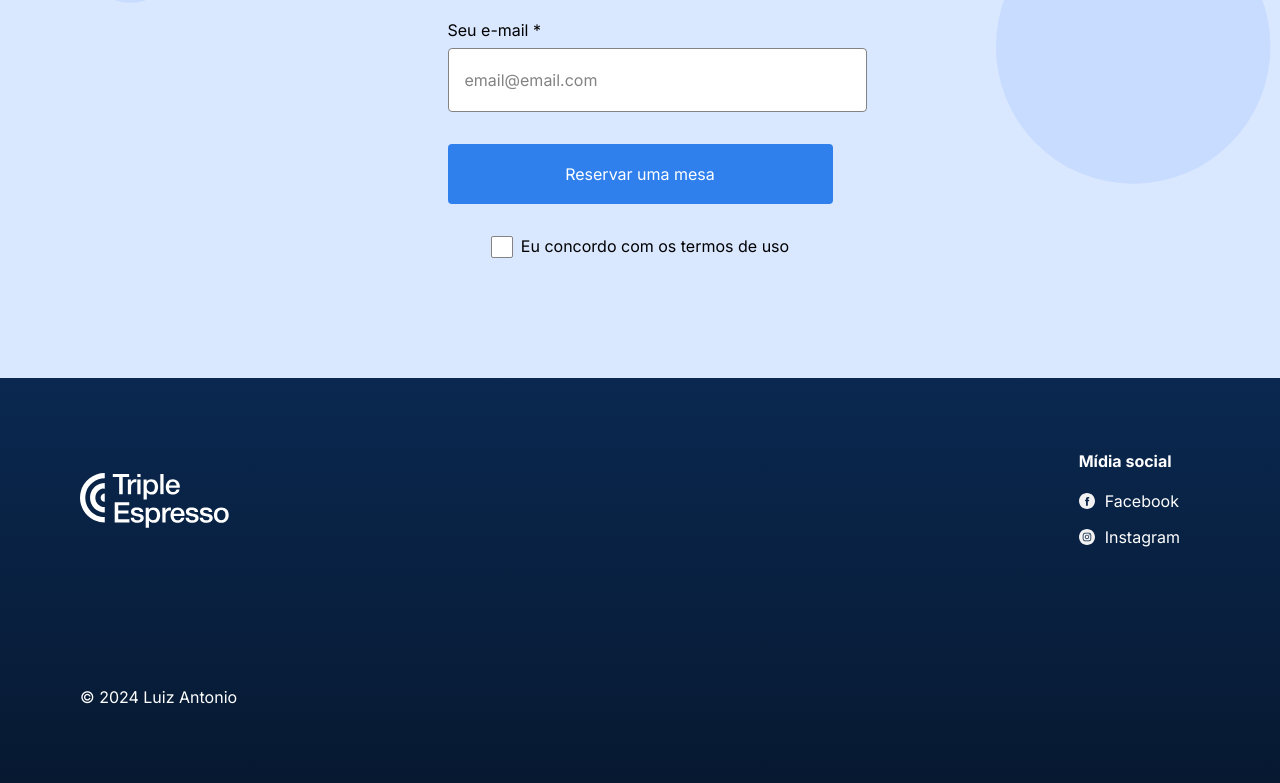
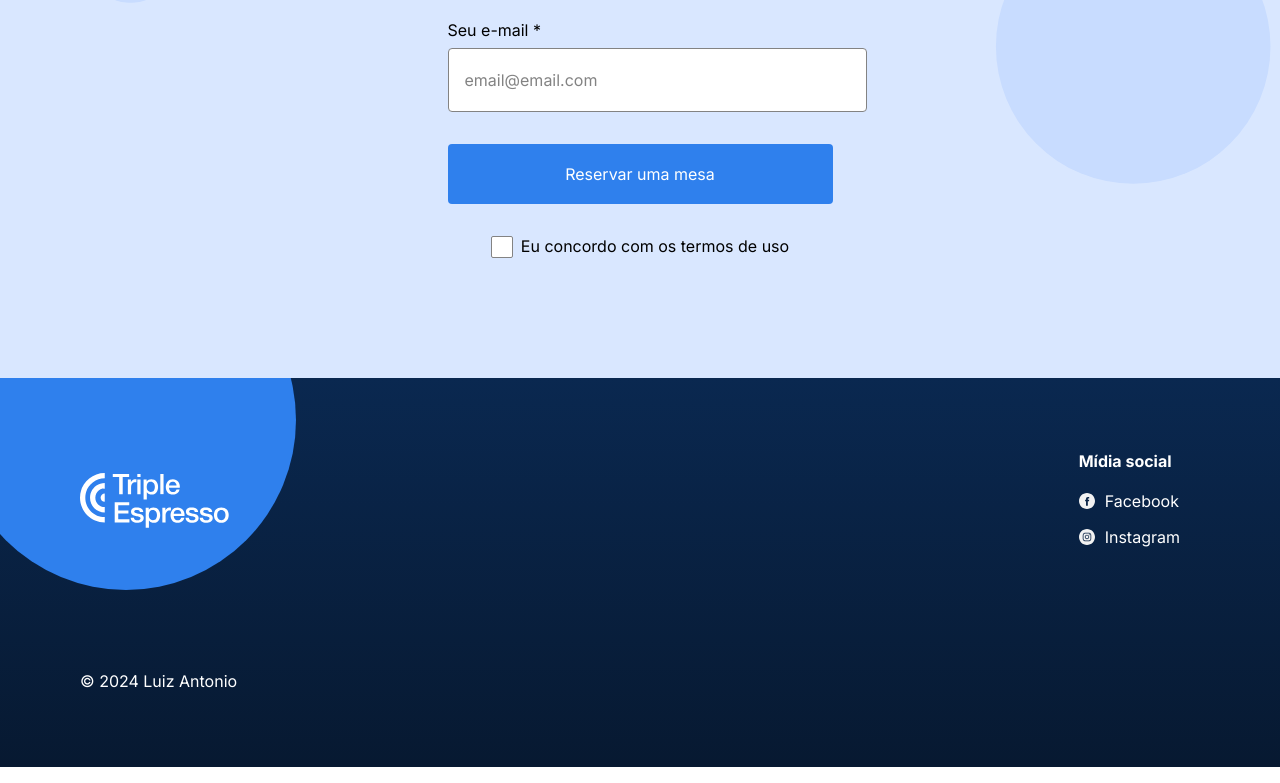
Before and after one commit to Luiz-Totoim/web_project_coffeeshop, a plain HTML site: page index.html in a window 1280 px wide. Shown: the part 2304-3087 px from the top of the page. Drawn offline with Linux system fonts and the light colour scheme.

Commit message:
parte 4.4

```diff
--- a/blocks/footer.css
+++ b/blocks/footer.css
@@ -1,10 +1,14 @@
 .footer {
+  position: relative;
   padding: 60px 100px 60px 80px;
   background: linear-gradient(180deg, #0a2850 0%, #071931 100%);
-  display: flex;
-  flex-direction: column;
-  gap: 108px;
+  overflow: hidden;
 }
+
+.footer__logo {
+  z-index: 1;
+}
+
 .footer__content {
   display: flex;
   justify-content: space-between;
@@ -27,6 +31,7 @@
   align-items: center;
   gap: 10px;
 }
+
 .footer__social-icon {
   width: 16px;
   height: 16px;
@@ -41,5 +46,15 @@
   color: #c1c1c1;
 }
 .footer__copyright {
+  margin-top: 108px;
   color: #fff;
 }
+.footer__circle {
+  position: absolute;
+  border-radius: 50%;
+  width: 340px;
+  height: 340px;
+  background-color: #2f80ed;
+  left: -44px;
+  top: -128px;
+}
--- a/index.html
+++ b/index.html
@@ -173,7 +173,8 @@
             src="./images/logo_coffeeshop_light.svg"
             alt="Logo Triple Expresso"
           />
-          <div>
+
+          <div class="footer__social">
             <h2 class="footer__social-heading">Mídia social</h2>
             <ul class="footer__list">
               <li class="footer__list-item">
@@ -196,6 +197,7 @@
           </div>
         </div>
         <p class="footer__copyright">© 2024 Luiz Antonio</p>
+        <div class="footer__circle"></div>
       </footer>
     </div>
   </body>
```
